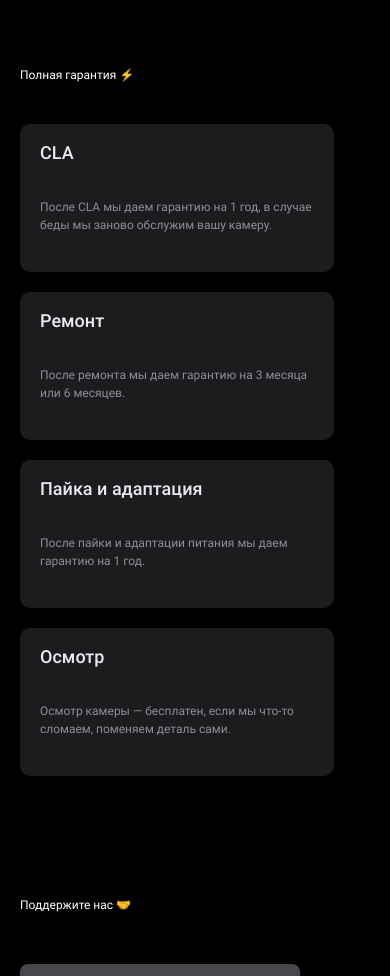
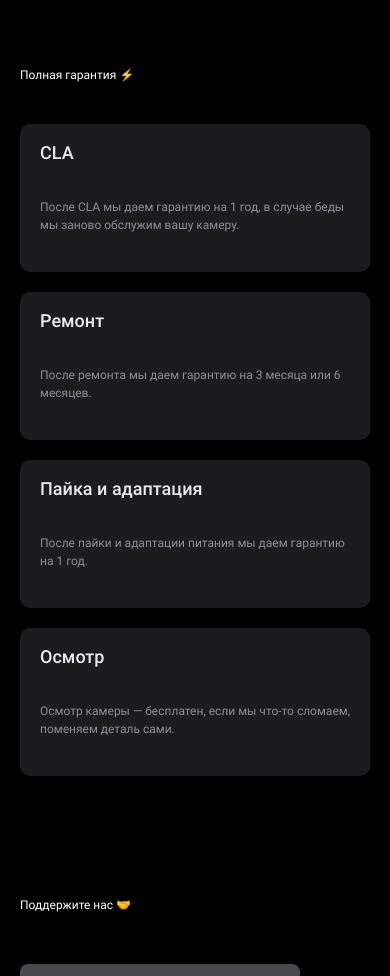
Before and after one commit to Victor-Stepanov/landing-repair-camera, a plain HTML site: page index.html in a window 390 px wide. Shown: the part 2080-3056 px from the top of the page. Drawn offline with Linux system fonts and the light colour scheme; files whose address does not match are found by name.

Commit message:
fix: guarantee

```diff
--- a/scss/blocks/elements/_elements.scss
+++ b/scss/blocks/elements/_elements.scss
@@ -12,7 +12,7 @@
     //padding-right: 20px;
   }
   &__figure-yellow {
-		width:calc(100% - 468px);
+    width: calc(100% - 468px);
     background-color: rgba(255, 210, 51, 1);
     border-radius: 10px;
     //margin-bottom: 20px;
--- a/scss/blocks/guarantee/_guarantee.scss
+++ b/scss/blocks/guarantee/_guarantee.scss
@@ -1,4 +1,6 @@
 .guarantee {
+	//max-width: 1120px;
+    //margin: 0 auto;
 	box-sizing: border-box;
 	margin: 0 0 120px 0;
 	padding: 0 160px 0 160px;
@@ -14,9 +16,11 @@
 		flex-wrap: wrap;
 		gap: 20px;
 		list-style: none;
+
 	}
 	&__item {
 		max-width: 265px;
+		width: 100%;
 		background-color: rgba(28, 28, 30, 1);
 		border-radius: 10px;
 
@@ -66,7 +70,9 @@
 		}
 
 		&__item {
-			max-width: 314px;
+			max-width: none;
+			min-height: 148px;
+
 		}
 		&__description {
 			padding-top: 36px;
```
Also changed, not shown: pages/index.css, 1 other file. Lines whose indentation alone changed are shown as unchanged.
